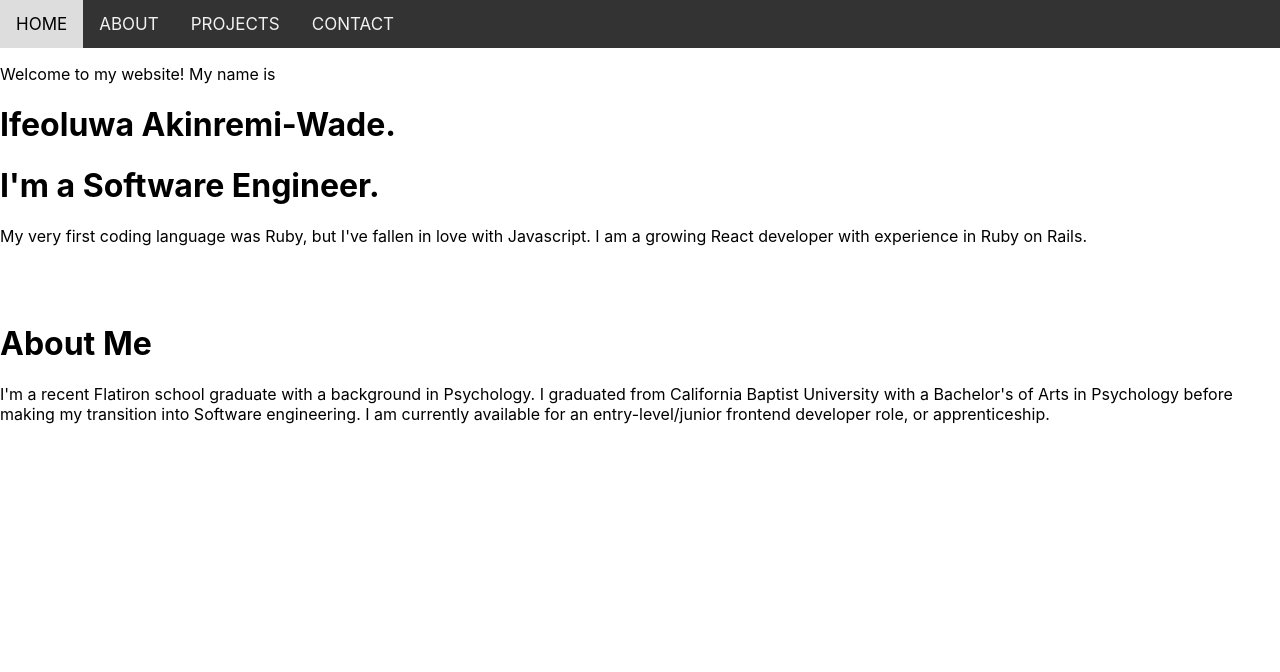
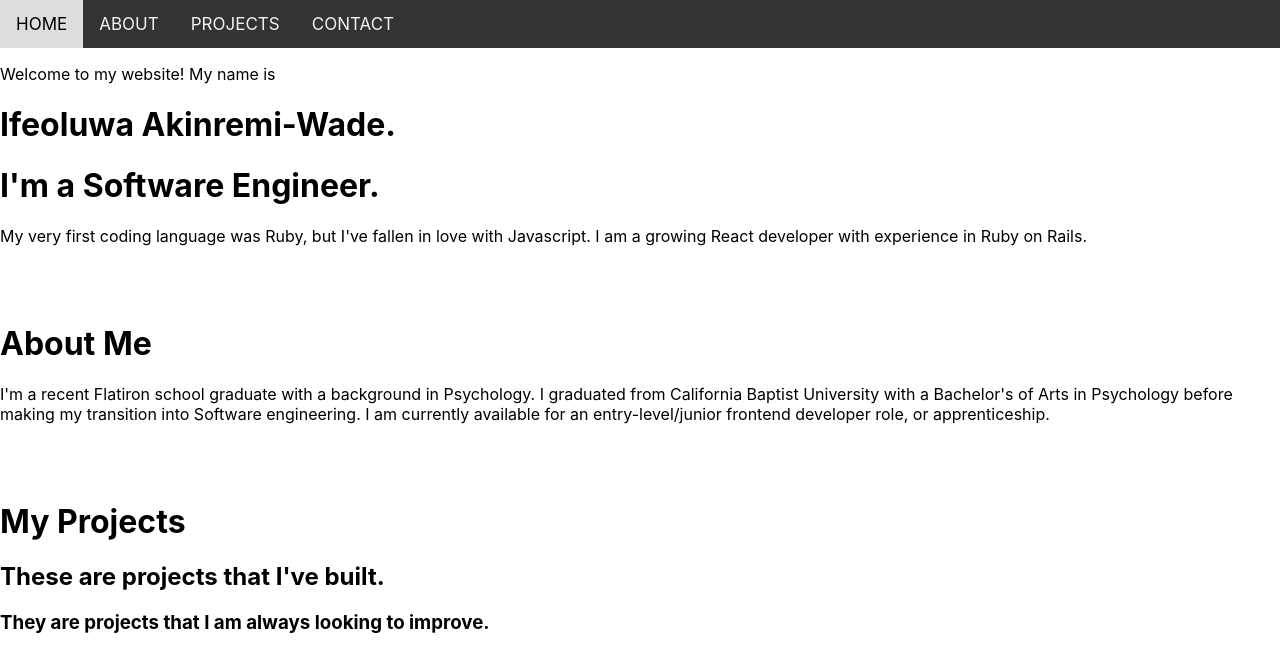
Before and after one commit to IfeAkiWad/ifeakiwade.github.io, a React (Create React App) app: page / in a window 1280 px wide. Shown: the top 672 px of the page. Built offline with nearby package versions, Linux system fonts and the light colour scheme.

Commit message:
beginning to build Project.js

```diff
--- a/src/components/projects/Project.js
+++ b/src/components/projects/Project.js
@@ -3,7 +3,9 @@ import React from "react"
 const Project = () => {
     return (
         <div>
-
+            <h1>My Projects</h1>
+            <h2>These are projects that I've built.</h2>
+            <h3>They are projects that I am always looking to improve.</h3>
         </div>
     )
 }
```
